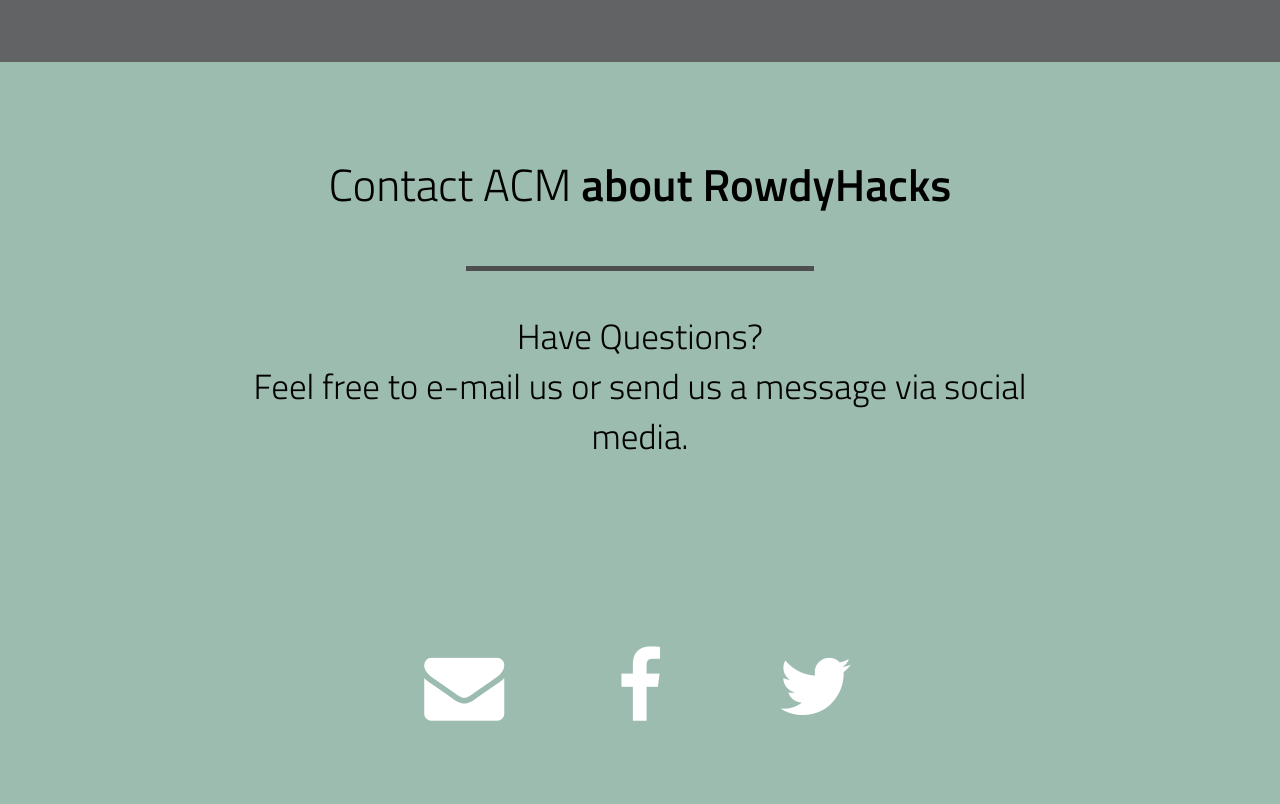
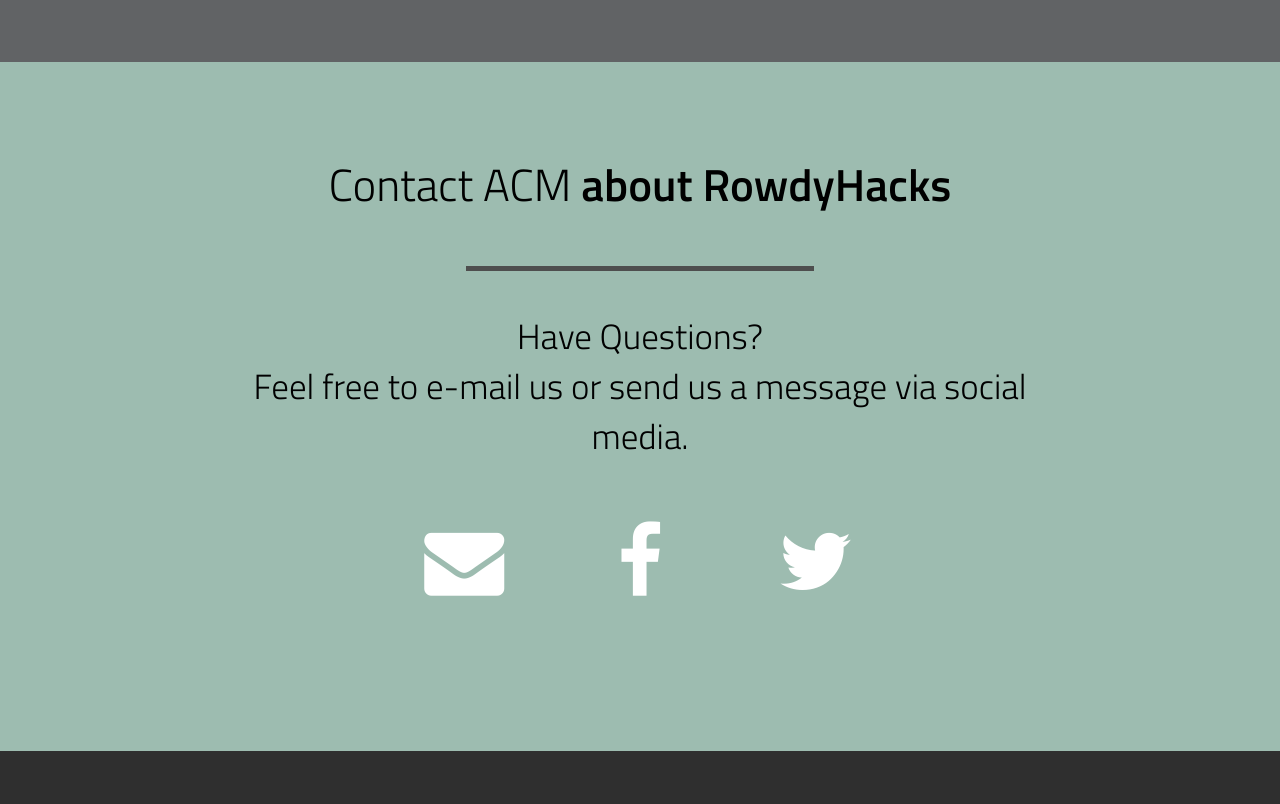
Before and after one commit to krismndz/rowdyhacks, a plain HTML site: page index.html in a window 1280 px wide. Shown: the part 4149-4953 px from the top of the page. After the commit the page ends 4900 px from the top, so only its background shows below. Drawn offline with Linux system fonts and the light colour scheme; a web font is replaced by a local one.

Commit message:
changed spacing in questions-slide 6- section

```diff
--- a/css/style.css
+++ b/css/style.css
@@ -467,7 +467,8 @@
 }
 
         #contact-row-4 {
-                padding-top: 125px;
+                /*padding-top: 125px;*/
+               /*padding-top: 0px;*/
         }
 
         #contact-row-4 .col-12 {
```
